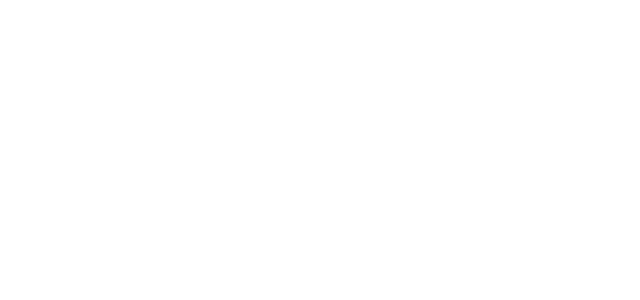
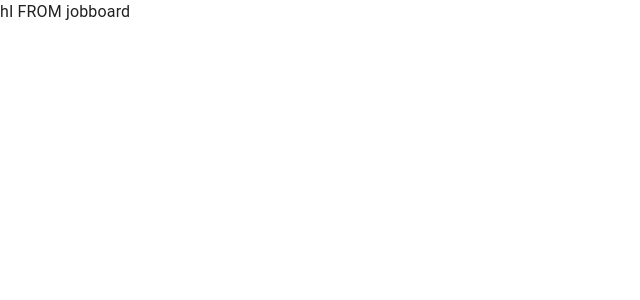
Before and after one commit to felicityy-li/BlackWingsHack2023, a React (Create React App) app in the folder frontend/: page /jobboard in a window 1280 px wide. Before the commit this address had no page. Shown: the top 300 px of the page, without its empty margins (0-640 px from the left). Built offline with nearby package versions, Linux system fonts and the light colour scheme.

Commit message:
got jobboard page setup

```diff
--- a/frontend/src/App.js
+++ b/frontend/src/App.js
@@ -7,6 +7,7 @@ import Link from "@mui/material/Link";
 import { SignUpContainer } from "./pages/SignUpContainer";
 import { Routes, Route } from "react-router-dom";
 import SignIn from "./pages/signin";
+import Jobboard from "./pages/Jobboard";
 
 export default function App() {
   return (
@@ -14,6 +15,7 @@ export default function App() {
       <Routes>
         <Route path="/" element={<SignIn />} />
         <Route path="/signup" element={<SignUpContainer />} />
+        <Route path="/jobboard" element={<Jobboard/>}></Route>
       </Routes>
     </>
   );
--- /dev/null
+++ b/frontend/src/pages/Jobboard.js
@@ -0,0 +1,9 @@
+import React from 'react'
+
+const Jobboard = () => {
+  return (
+    <div>hI FROM jobboard</div>
+  )
+}
+
+export default Jobboard
```
